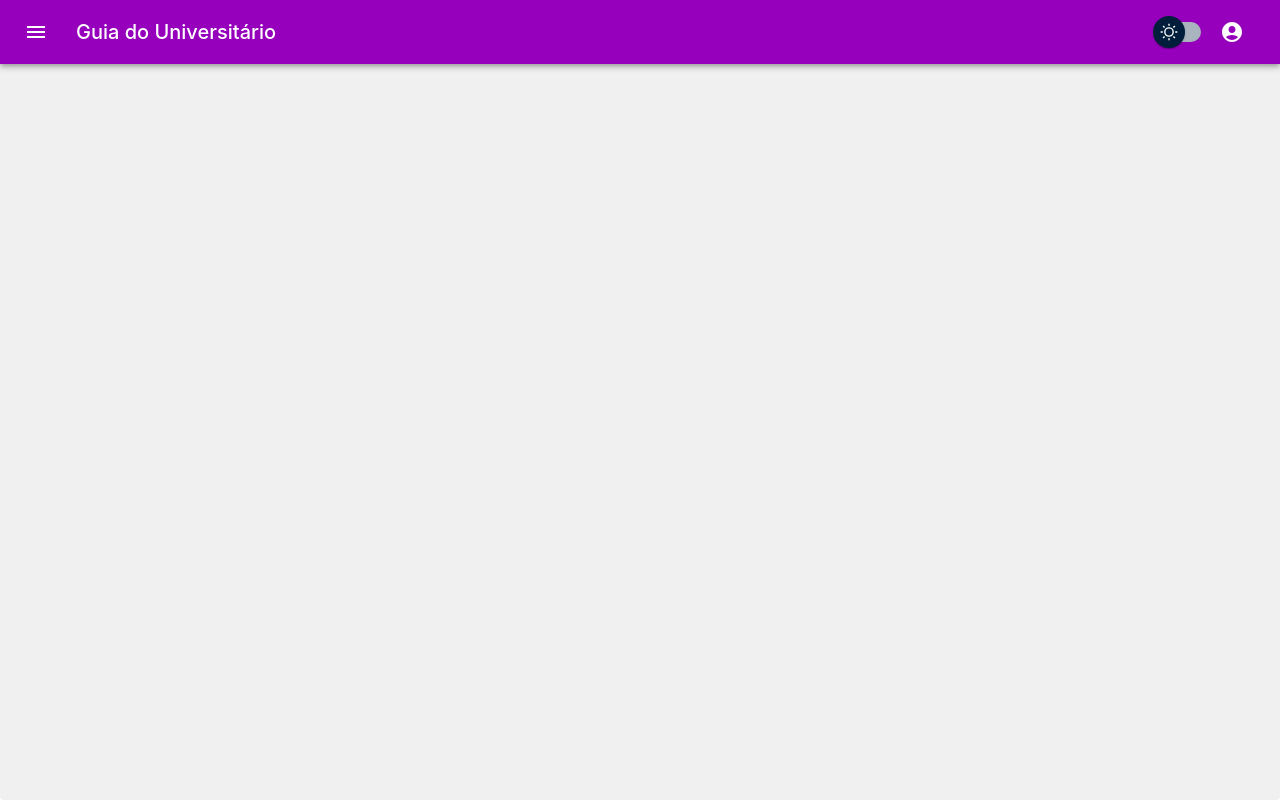
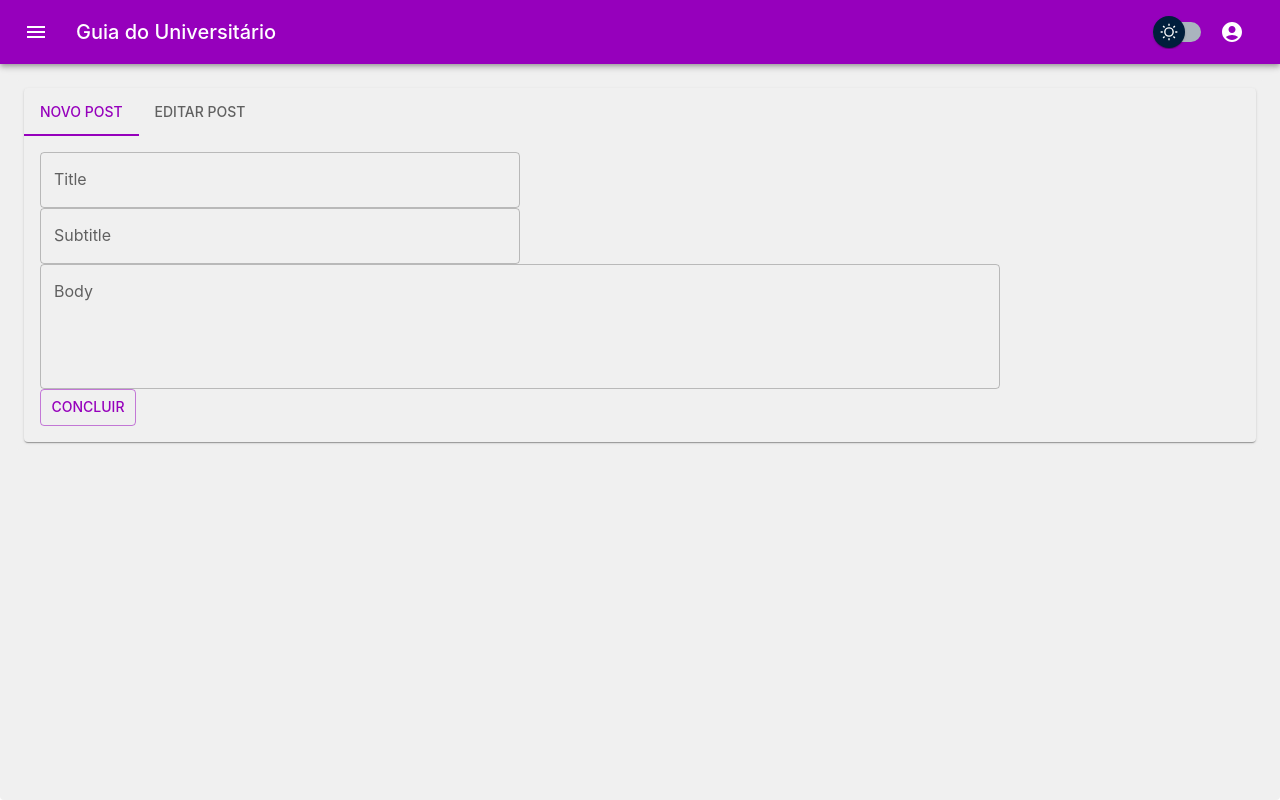
Before and after one commit to leo-alvarenga/guia-do-universitario, a React (Create React App) app in the folder client/: page /dashboard in a window 1280 px wide. Built offline with nearby package versions, Linux system fonts and the light colour scheme.

Commit message:
+ Dashboard funcional; + Hotfix da borda branca ao fim da pagina

```diff
--- a/client/src/App.jsx
+++ b/client/src/App.jsx
@@ -18,6 +18,7 @@ import Page from './components/Page/Page';
 // Pages
 import Home from './pages/Home';
 import Read from './pages/Read';
+import Dashboard from './pages/Dashboard';
 
 const App = (props) => {
     const [darkMode, setDarkMode] = useState(getThemeFromLocalData() === 'dark');
@@ -46,6 +47,11 @@ const App = (props) => {
                         exact
                         component={Read}
                     />
+                    <Route
+                        path='/dashboard'
+                        exact
+                        component={Dashboard}
+                    />
                 </BrowserRouter>
             </Page>
 
--- a/client/src/App.style.jsx
+++ b/client/src/App.style.jsx
@@ -5,7 +5,7 @@ export const colors = {
     black: '#000000',
     white: '#FFFFFF',
     midGray: 'hsl(200, 0%, 70%)',
-    navbarPrimary: '#9600BC',
+    primary: '#9600BC',
     navbarTextColor: '#FFFFFF',
     sidebarPrimary: '#C7ACCE',
     sidebarTextColor: '#FFFFFF',
--- a/client/src/components/Page/Page.style.jsx
+++ b/client/src/components/Page/Page.style.jsx
@@ -3,7 +3,7 @@ import { makeStyles } from '@material-ui/styles';
 const localStyles = makeStyles(() => ({
     page: {
         position: 'relative',
-        margin: '1rem',
+        margin: '1rem 1rem 0 1rem',
         padding: '0.5rem',
         borderRadius: '0.5rem',
     },
--- a/client/src/components/Post/index.jsx
+++ b/client/src/components/Post/index.jsx
@@ -23,11 +23,21 @@ const Post = (props) => {
 
     const { post_id } = useParams();
 
+    /** Post data
+     * Properties:
+     * - title
+     * - subtitle
+     * - body
+     * - img
+     */
     const [data, setData] = useState({});
     const [err, setErr] = useState(false);
 
     const dispatch = useDispatch();
 
+    /** Get a fallback Image in case the post does not contain a cover picture and/or the picture recovery has failed.
+     * @returns String : A string containing an URL to a randomly selected cat image provided by Cat API
+    */
     const getFallbackImage = async () => {
         try {
             axios.defaults.headers.common['x-api-key'] = '6ca8360c-05b3-492d-b1ec-26bbd410ef89';
@@ -68,19 +78,26 @@ const Post = (props) => {
             return (
                 <>
 
+                    {
+                        data.img &&
+                        (
+                            <Paper variant="outlined">
+                                <img src={data.img} />
+                            </Paper>
+                        )
+                    }
+
                     <Typography variant="h1" color="text.primary" className={localClasses.title}>
                         {data.title}
                     </Typography>
 
                     {
-                        !data.subtitle ?
+                        !data.subtitle &&
                         (
                             <Typography variant="h3" color="text.primary" className={localClasses.body}>
                                 {data.subtitle}
                             </Typography>
                         )
-                        :
-                        null
                     }
 
                     <Typography variant="p" color="text.primary" className={localClasses.body}>
--- /dev/null
+++ b/client/src/pages/Dashboard/Dashboard.style.jsx
@@ -0,0 +1,7 @@
+import { makeStyles } from "@mui/styles";
+
+export default makeStyles(() => ({
+    formWrapper: {
+        width: '100%',
+    },
+}));
--- /dev/null
+++ b/client/src/pages/Dashboard/index.jsx
@@ -0,0 +1,46 @@
+// react
+import { useState } from 'react';
+
+// axios
+import axios from 'axios';
+
+// mui
+import { Paper, Box, Tabs, Tab } from '@mui/material';
+import localStyles from './Dashboard.style';
+
+// components
+import CreatePost from './views/CreatePost';
+import UpdatePost from './views/UpdatePost';
+
+const Dashboard = (props) => {
+    const localClasses = localStyles();
+
+    const [currentView, setView] = useState(0);
+
+    const renderView = () => (
+        currentView === 0 ? <CreatePost /> : <UpdatePost />
+    );
+
+    return(
+        <Paper>
+            <Box>
+                <Tabs value={currentView} onChange={(event, newValue) => setView(newValue)}>
+                    <Tab label="Novo post" index={0} />
+                    <Tab label="Editar post" index={1} />
+                </Tabs>
+            </Box>
+
+            <Box
+                sx={{
+                    display: 'flex',
+                    flexDirection: 'column',
+                    padding: '1rem',
+                }}
+            >
+                { renderView() }
+            </Box>
+        </Paper>
+    );
+};
+
+export default Dashboard;
--- /dev/null
+++ b/client/src/pages/Dashboard/views/CreatePost.jsx
@@ -0,0 +1,85 @@
+// react
+import { useState } from 'react';
+
+// axios
+import axios from 'axios';
+
+// mui
+import { TextField, Button } from '@mui/material';
+import { makeStyles } from '@mui/styles';
+
+const useStyles = makeStyles(() => ({
+    textSmall: {
+        width: '40%',
+        margin: '1rem 0 1rem 0',
+    },
+
+    textLarge: {
+        width: '80%',
+        margin: '1rem 0 1rem 0',
+    },
+
+    submitButton: {
+        width: '6rem',
+        margin: '1rem 0 1rem 0',
+    },
+}));
+
+const CreatePost = (props) => {
+    const classes = useStyles();
+
+    const [post, setPost] = useState({
+        title: '',
+        subtitle: '',
+        body: '',
+    });
+
+    const postRequest = async () => {
+        try {
+            const response = await axios.post('http://localhost:8080/api/posts/new', post);
+
+            console.log(response);
+        } catch (error) {
+            //
+        }
+    };
+
+    return (
+        <>
+            <TextField
+                label="Title"
+                value={post.title}
+                onChange={(event) => setPost({ ...post, title: event.target.value, })}
+                variant="outlined"
+                className={classes.textSmall}
+            />
+
+            <TextField
+                label="Subtitle"
+                value={post.subtitle}
+                onChange={(event) => setPost({ ...post, subtitle: event.target.value, })}
+                variant="outlined"
+                className={classes.textSmall}
+            />
+
+            <TextField
+                label="Body"
+                value={post.body}
+                onChange={(event) => setPost({ ...post, body: event.target.value, })}
+                multiline
+                rows={4}
+                className={classes.textLarge}
+            />
+
+            <Button
+                variant="outlined"
+                className={classes.submitButton}
+                onClick={postRequest}
+            >
+                Concluir
+            </Button>
+        </>
+    );
+};
+
+export default CreatePost;
--- /dev/null
+++ b/client/src/pages/Dashboard/views/UpdatePost.jsx
@@ -0,0 +1,142 @@
+// react
+import { useState, useEffect } from 'react';
+
+// axios
+import axios from 'axios';
+
+// mui
+import { FormControl, InputLabel, Select, MenuItem, TextField, Button } from '@mui/material';
+import { makeStyles } from '@mui/styles';
+
+const useStyles = makeStyles(() => ({
+    textSmall: {
+        width: '40%',
+        margin: '1rem 0 1rem 0',
+    },
+
+    textLarge: {
+        width: '80%',
+        margin: '1rem 0 1rem 0',
+    },
+
+    submitButton: {
+        width: '6rem',
+        margin: '1rem 0 1rem 0',
+    },
+}));
+
+const UpdatePost = (props) => {
+    const classes = useStyles();
+
+    const [post, setPost] = useState({
+        post_id: '',
+        title: '',
+        subtitle: '',
+        body: '',
+    });
+
+    const [chosen, setChosen] = useState(0);
+    const [ready, setReady] = useState(false);
+
+    const [docs, setDocs] = useState([]);
+
+    const getAll = async () => {
+        try {
+            const response = await axios.get('http://localhost:8080/api/posts/');
+
+            if (response) {
+                setDocs(response.data?.posts);
+            }
+        } catch (error) {
+            //
+        }
+    };
+
+    const updateRequest = async () => {
+        try {
+            const response = await axios.put('http://localhost:8080/api/posts/update', post);
+
+            console.log(response);
+        } catch (error) {
+            //
+        }
+    };
+
+    const handleChoice = (event) => {
+        setReady(true);
+        setChosen(event.target.value);
+
+        if (chosen) {
+            const p = docs[chosen];
+
+            setPost({ ...p, });
+        }
+    };
+
+    useEffect(() => getAll(), []);
+
+    return (
+        <>
+
+            <FormControl fullWidth sx={{ marginBottom: '1rem' }}>
+                <InputLabel>Post para editar</InputLabel>
+                <Select
+                    value={chosen}
+                    onChange={handleChoice}
+                    label="Post para editar"
+                >
+                    {
+                        docs.map((post, index) => (
+                            <MenuItem value={index}>{post.title}</MenuItem>
+                        ))
+                    }
+                </Select>
+            </FormControl>
+
+            {
+                ready === true ?
+                (
+                    <>
+                        <TextField
+                            label="Title"
+                            value={post.title}
+                            onChange={(event) => setPost({ ...post, title: event.target.value, })}
+                            variant="outlined"
+                            className={classes.textSmall}
+                        />
+
+                        <TextField
+                            label="Subtitle"
+                            value={post.subtitle}
+                            onChange={(event) => setPost({ ...post, subtitle: event.target.value, })}
+                            variant="outlined"
+                            className={classes.textSmall}
+                        />
+
+                        <TextField
+                            label="Body"
+                            value={post.body}
+                            onChange={(event) => setPost({ ...post, body: event.target.value, })}
+                            multiline
+                            rows={4}
+                            className={classes.textLarge}
+                        />
+
+                        <Button
+                            variant="outlined"
+                            className={classes.submitButton}
+                            onClick={updateRequest}
+                        >
+                            Concluir
+                        </Button>
+                    </>
+                )
+                :
+                null
+            }
+
+        </>
+    );
+};
+
+export default UpdatePost;
```
